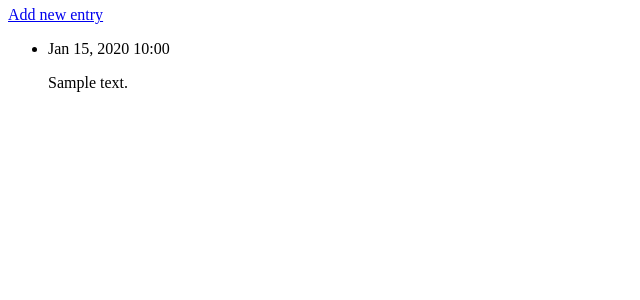
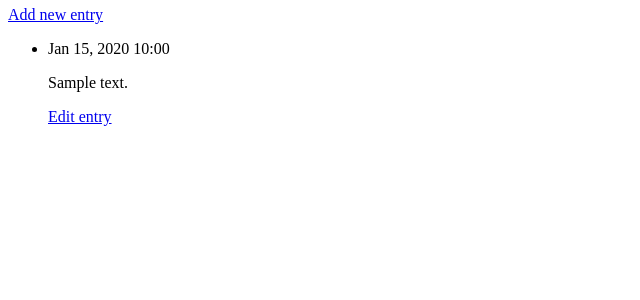
Before and after one commit to johnkmzhou/learning_log, a Django app: page /topics/1/ in a window 1280 px wide. Shown: the part 128-428 px from the top of the page, without its empty margins (0-640 px from the left). Run offline with Django 3.2, Linux system fonts and the light colour scheme; tables that the repository leaves empty hold one stand-in row (values such as "Sample post").

Commit message:
Add edit entry form.

```diff
--- a/learning_logs/templates/learning_logs/topic.html
+++ b/learning_logs/templates/learning_logs/topic.html
@@ -13,6 +13,7 @@
 	<li>
 		<p>{{ entry.date_added|date:'M d, Y H:i'}}</p>
 		<p>{{ entry.text|linebreaks}}</p>
+		<p><a href="{% url 'learning_logs:edit_entry' entry.id %}">Edit entry</a></p>
 	</li>
 	{% empty %}
 	<li>There are no entries for this topic yet.</li>
--- a/learning_logs/urls.py
+++ b/learning_logs/urls.py
@@ -9,4 +9,5 @@ urlpatterns = [
 	url(r'^topics/(?P<topic_id>\d+)/$', views.topic, name = 'topic'),
 	url(r'^new_topic/$', views.new_topic, name='new_topic'),
 	url(r'^new_entry/(?P<topic_id>\d+)/$', views.new_entry, name='new_entry'),
+	url(r'^edit_entry/(?P<entry_id>\d+)/$', views.edit_entry, name='edit_entry')
 ]
--- a/learning_logs/views.py
+++ b/learning_logs/views.py
@@ -1,7 +1,7 @@
 from django.shortcuts import render
 from django.http import HttpResponseRedirect
 from django.core.urlresolvers import reverse
-from .models import Topic
+from .models import Topic, Entry
 from .forms import TopicForm, EntryForm
 
 def index(request):
@@ -42,7 +42,7 @@ def new_entry(request, topic_id):
 		# No data submitted; create a blank form.
 		form = EntryForm()
 	else:
-		# POST data submited; process data
+		# POST data submitted; process data.
 		form = EntryForm(data=request.POST)
 		if form.is_valid():
 			entry = form.save(commit=False)
@@ -51,3 +51,19 @@ def new_entry(request, topic_id):
 			return HttpResponseRedirect(reverse('learning_logs:topic', args=[topic_id]))
 	context = {'topic': topic, 'form': form}
 	return render(request, 'learning_logs/new_entry.html', context)
+
+def edit_entry(request, entry_id):
+	"""Edit an existing entry."""
+	entry = Entry.objects.get(id=entry_id)
+	topic = entry.topic
+	if request.method != 'POST':
+		# Initial request; pre-fill form with the current entry.
+		form = EntryForm(instance=entry)
+	else:
+		# POST data submitted; process data.
+		form = EntryForm(instance=entry, data=request.POST)
+		if form.is_valid():
+			form.save()
+			return HttpResponseRedirect(reverse('learning_logs:topic', args=[topic.id]))
+	context = {'entry': entry, 'topic': topic, 'form': form}
+	return render(request, 'learning_logs/edit_entry.html', context)
```
Also changed, not shown: learning_logs/templates/learning_logs/edit_entry.html (added, +15 -0 lines).
